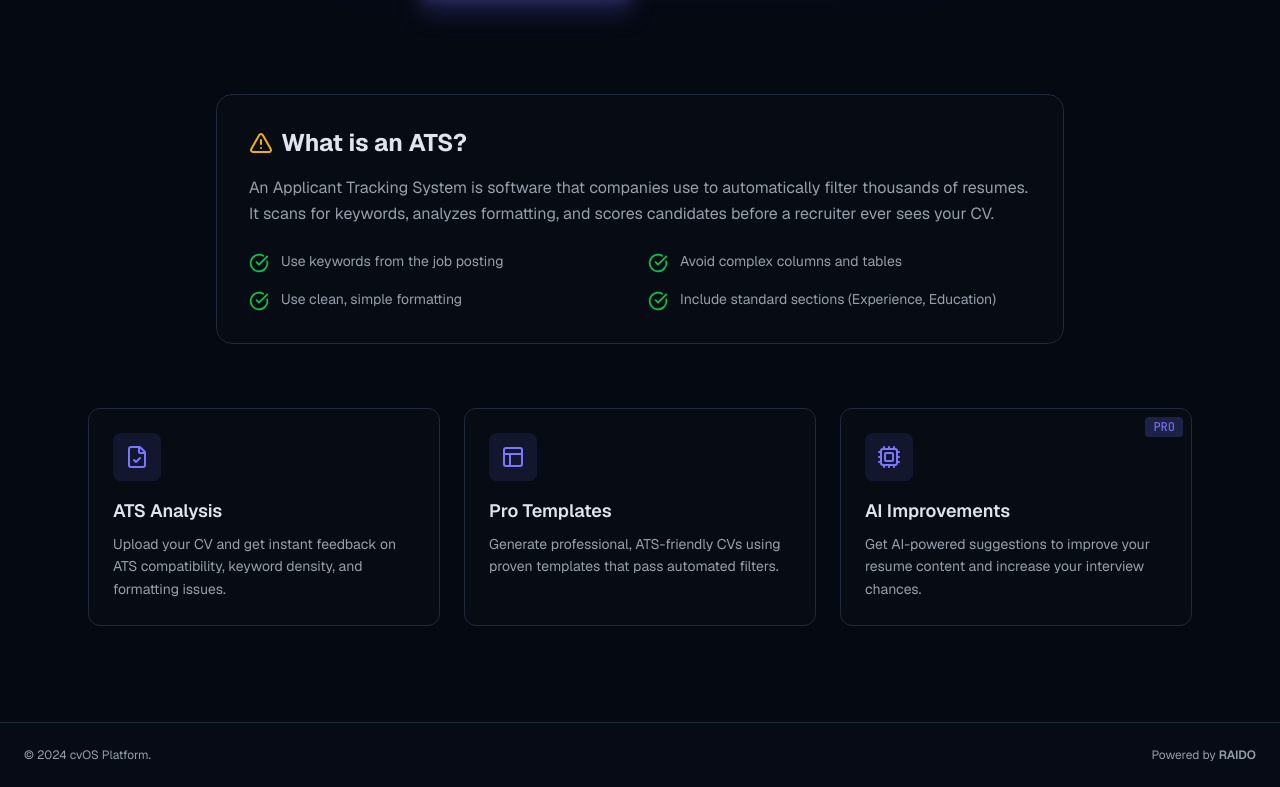
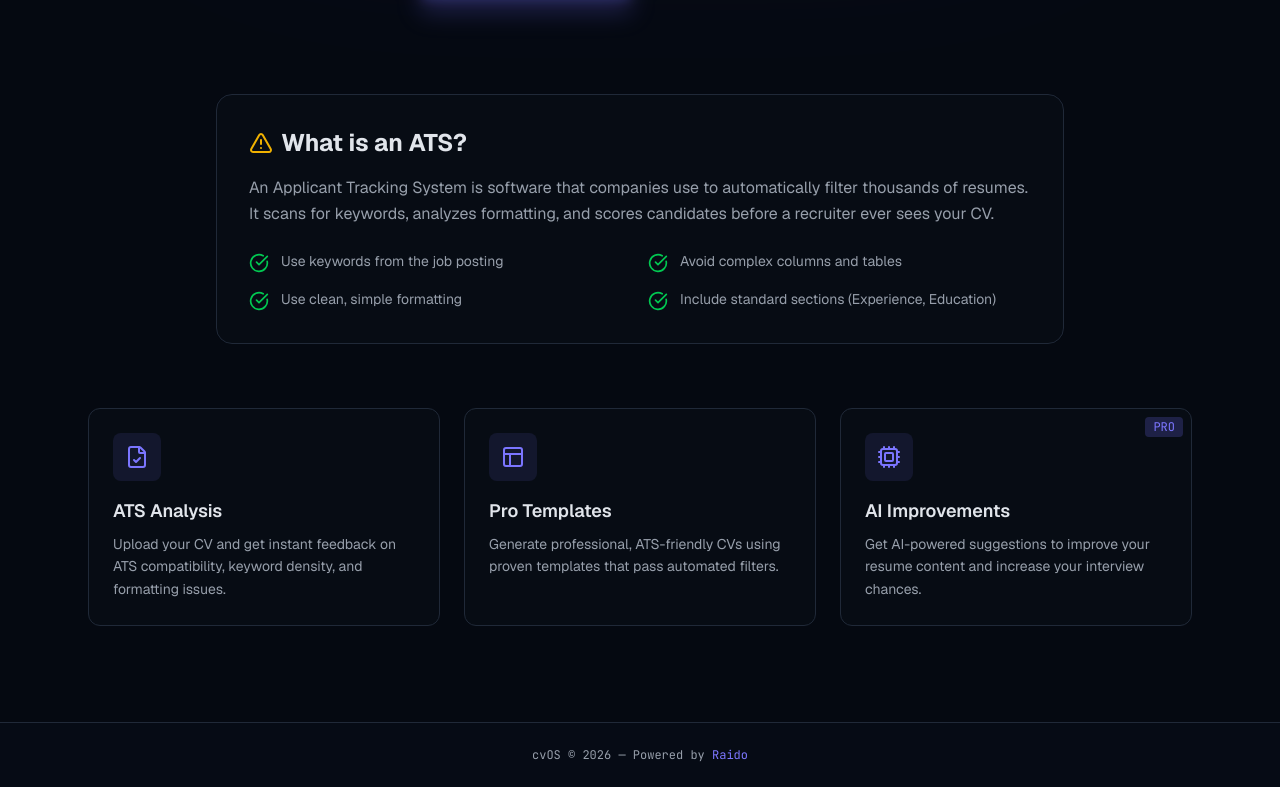
Before and after one commit to Raido-co/cvos-platform, a Next.js app in the folder apps/web/: page / in a window 1280 px wide. Shown: the part 580-1367 px from the top of the page. Built offline with nearby package versions, Linux system fonts and the light colour scheme.

Commit message:
fix: update landing page footer to 'cvOS © 2026 Powered by Raido'

```diff
--- a/apps/web/app/page.tsx
+++ b/apps/web/app/page.tsx
@@ -136,10 +136,10 @@ export default function Home() {
       </main>
 
       <footer className="py-6 border-t border-border bg-muted/20">
-        <div className="container mx-auto px-6 flex flex-col md:flex-row justify-between items-center gap-4 text-xs text-muted-foreground">
-          <span>© 2024 cvOS Platform.</span>
-          <a href="https://raido.com.co" target="_blank" rel="noopener noreferrer" className="hover:text-primary transition-colors">
-            Powered by <span className="font-semibold">RAIDO</span>
+        <div className="container mx-auto px-6 text-center text-xs text-muted-foreground font-mono">
+          cvOS © 2026 — Powered by{' '}
+          <a href="https://raido.com.co" target="_blank" rel="noopener noreferrer" className="text-primary hover:underline">
+            Raido
           </a>
         </div>
       </footer>
```
